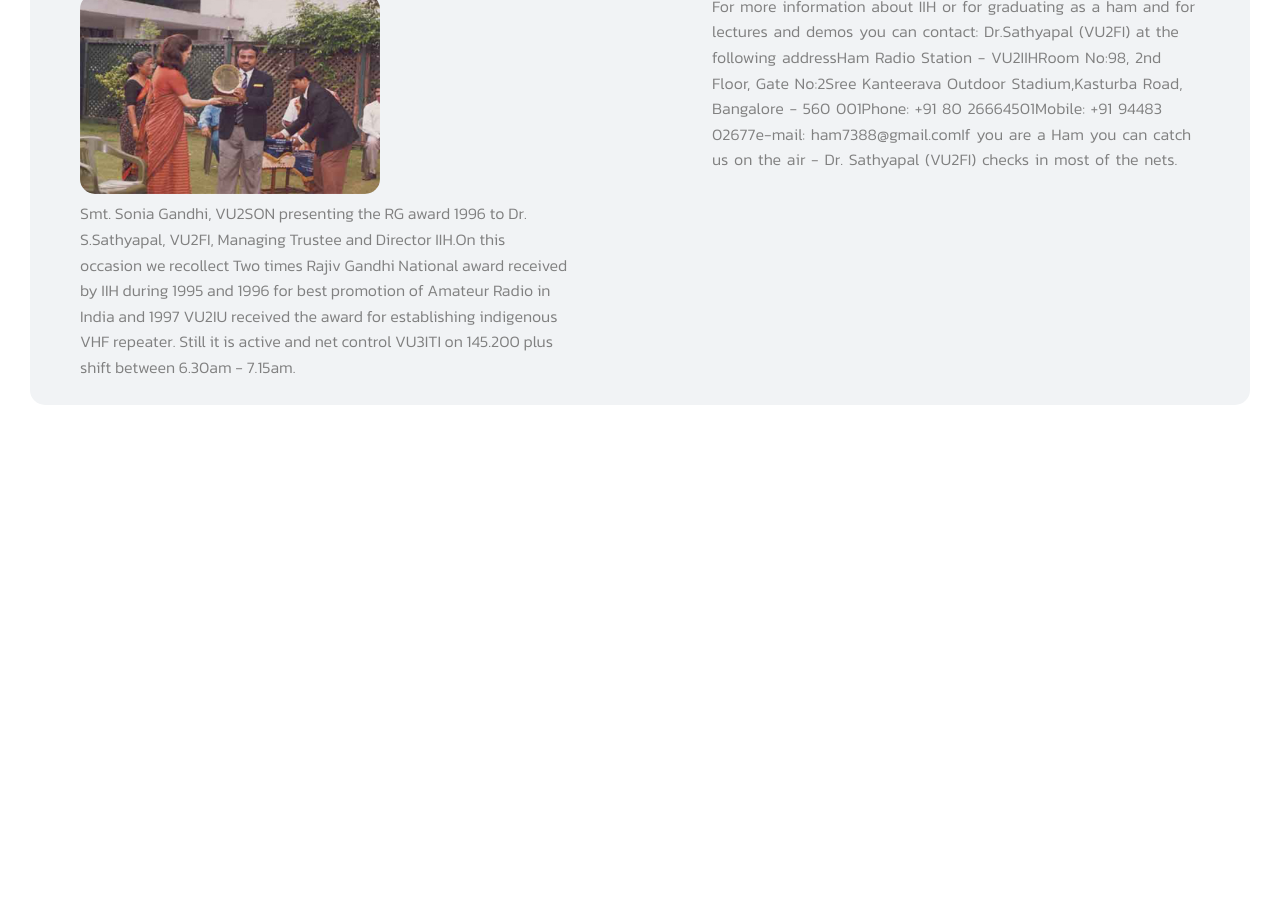
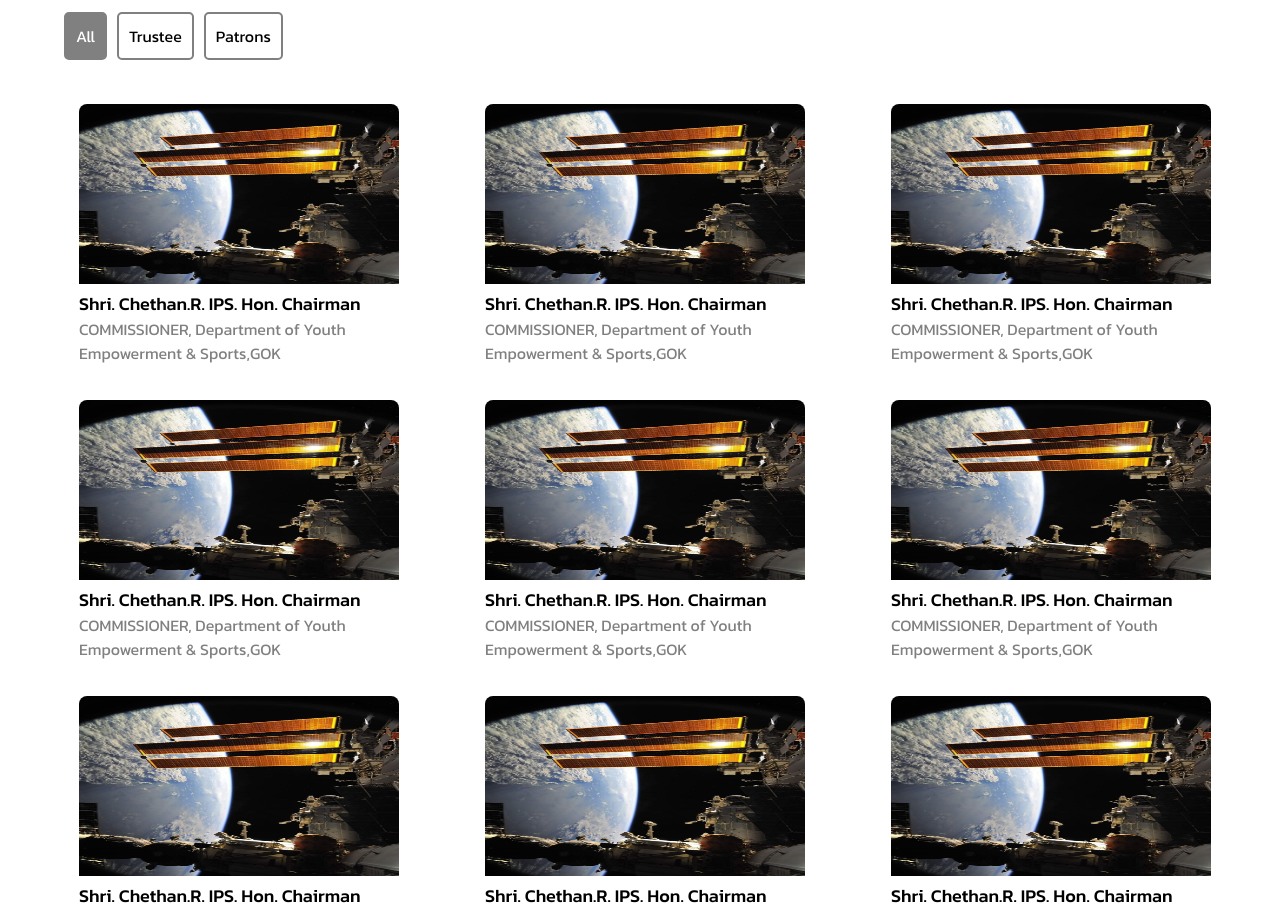
Before and after one commit to aryanilake/NLLproject-1, a plain HTML site: page About Patrance/index.html in a window 1280 px wide. Shown: the part 285-1200 px from the top of the page. Before the commit the page ends 800 px from the top, so only its background shows below. Drawn offline with Linux system fonts and the light colour scheme; a web font is replaced by a local one.

Commit message:
About patrance - completed with improvements

```diff
--- a/About Patrance/index.css
+++ b/About Patrance/index.css
@@ -0,0 +1,73 @@
+*
+{
+    font-family: "Kanit", serif;
+
+
+
+}
+main{
+    width:90%;
+    margin-left: auto;
+    margin-right: auto;
+}
+main h1{
+    font-family: "Jockey One", serif;
+  font-weight: 400;
+  font-size: 40px;
+}
+main h2{
+    font-family: "Kanit", serif;
+    font-weight: 500;
+    color: #0090FF;
+}
+#container{
+    display: flex;
+    margin-top:15px;
+}
+#container a{
+    padding:10px;
+    margin-right: 10px;
+    text-align: center;
+    border:2px solid gray;
+    text-align: center;
+    font-style:bold;
+    border-radius:5px;
+    color:black;
+    font-style: bold;
+    font-family: "Kanit", serif;
+    text-decoration: none;
+}
+#container #all{
+    background-color:gray;
+    padding:10px;
+    color:white;
+}
+#container2{
+    display: flex;
+    flex-wrap:wrap;
+    justify-content: space-between;
+    width: 100%;
+}
+#container2 h3{
+    font-family: "Kanit", serif;
+    font-size: 18px;
+    font-weight: 500;
+}
+#container2 div{
+    width: 320px;
+    margin: 10px;
+    margin-top:15px;
+    text-align: left;
+    padding: 5px;
+}
+#container2 div img{
+    width:320px;
+    height:180px;
+    border-top-right-radius: 8px;
+    border-top-left-radius: 8px;
+}
+#container2 p{
+    font-family: "Kanit", serif;
+    color: grey;
+    font-size: 16px;
+}
--- a/About Patrance/index.html
+++ b/About Patrance/index.html
@@ -7,6 +7,9 @@
     <link rel="preconnect" href="https://fonts.googleapis.com">
     <link rel="preconnect" href="https://fonts.gstatic.com" crossorigin>
     <link href="https://fonts.googleapis.com/css2?family=Jockey+One&family=Kanit:ital,wght@0,100;0,200;0,300;0,400;0,500;0,600;0,700;0,800;0,900;1,100;1,200;1,300;1,400;1,500;1,600;1,700;1,800;1,900&family=Madimi+One&display=swap" rel="stylesheet">
+    <link rel="preconnect" href="https://fonts.googleapis.com">
+<link rel="preconnect" href="https://fonts.gstatic.com" crossorigin>
+<link href="https://fonts.googleapis.com/css2?family=Jockey+One&family=Kanit:ital,wght@0,100;0,200;0,300;0,400;0,500;0,600;0,700;0,800;0,900;1,100;1,200;1,300;1,400;1,500;1,600;1,700;1,800;1,900&family=Madimi+One&display=swap" rel="stylesheet">
     <link rel="stylesheet" href="../globalStyles.css">
     <link rel="stylesheet" href="index.css">
     <title>HAM Etiquette and Ethics</title>
@@ -43,6 +46,89 @@
          </div>
         </div>
     </header>
+    <!-- ------Main Body--------------------------------------------------------------------------->
+    <main>
+
+        <h1> About us: IIH</h1>
+        <h2> Boards of trustees and patrons</h2>
+        <div id="container">
+        <a href="#" id="all" >
+            All
+        </a>
+        <a href="#">
+            Trustee
+        </a>
+        <a href="#">
+            Patrons
+        </a>
+    </div>
+    <br>
+    <div id="container2">
+
+        <div>
+        <img src="../images/popPic6.jpg">
+        <br>
+        <h3>Shri. Chethan.R. IPS. Hon. Chairman</h3>
+        <p>COMMISSIONER, Department of Youth Empowerment & Sports,GOK</p>
+        </div>
+
+        <div>
+        <img src="../images/popPic6.jpg">
+        <br>
+        <h3>Shri. Chethan.R. IPS. Hon. Chairman</h3>
+        <p>COMMISSIONER, Department of Youth Empowerment & Sports,GOK</p>
+        </div>
+
+        <div>
+        <img src="../images/popPic6.jpg">
+        <br>
+        <h3>Shri. Chethan.R. IPS. Hon. Chairman</h3>
+        <p>COMMISSIONER, Department of Youth Empowerment & Sports,GOK</p>
+        </div>
+
+        <div>
+        <img src="../images/popPic6.jpg">
+        <br>
+        <h3>Shri. Chethan.R. IPS. Hon. Chairman</h3>
+        <p>COMMISSIONER, Department of Youth Empowerment & Sports,GOK</p>
+        </div>
+
+        <div>
+        <img src="../images/popPic6.jpg">
+        <br>
+        <h3>Shri. Chethan.R. IPS. Hon. Chairman</h3>
+        <p>COMMISSIONER, Department of Youth Empowerment & Sports,GOK</p>
+        </div>
+
+        <div>
+        <img src="../images/popPic6.jpg">
+        <br>
+        <h3>Shri. Chethan.R. IPS. Hon. Chairman</h3>
+        <p>COMMISSIONER, Department of Youth Empowerment & Sports,GOK</p>
+        </div>
+
+        <div>
+        <img src="../images/popPic6.jpg">
+        <br>
+        <h3>Shri. Chethan.R. IPS. Hon. Chairman</h3>
+        <p>COMMISSIONER, Department of Youth Empowerment & Sports,GOK</p>
+        </div>
+
+        <div>
+        <img src="../images/popPic6.jpg">
+        <br>
+        <h3>Shri. Chethan.R. IPS. Hon. Chairman</h3>
+        <p>COMMISSIONER, Department of Youth Empowerment & Sports,GOK</p>
+        </div>
+
+        <div>
+        <img src="../images/popPic6.jpg">
+        <br>
+        <h3>Shri. Chethan.R. IPS. Hon. Chairman</h3>
+        <p>COMMISSIONER, Department of Youth Empowerment & Sports,GOK</p>
+        </div>
+    <div>
+</main>
 <!-- ---FOOTER------------------------------------------------------------------------------ -->
     <div class="downbox">
     <div class="left">
```
